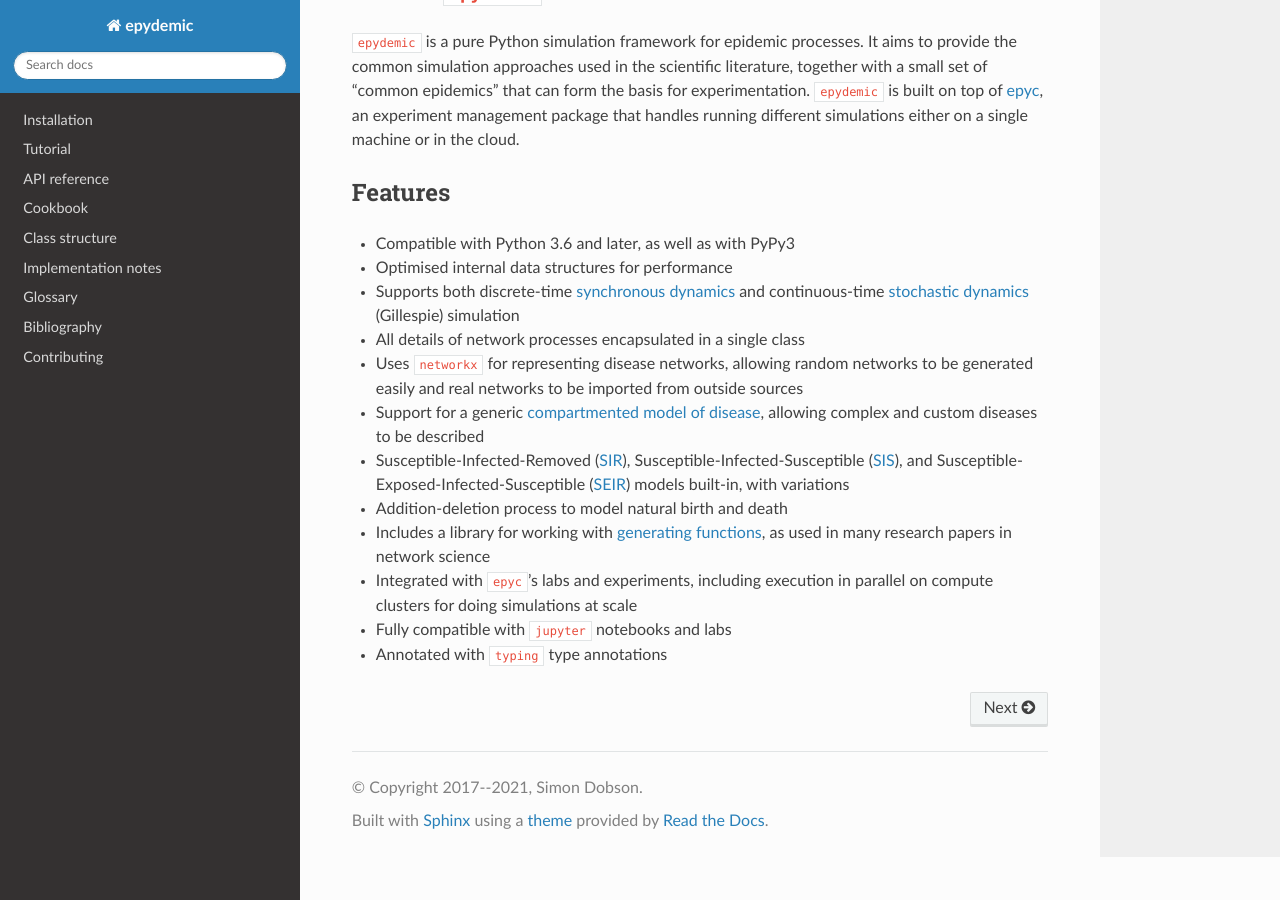
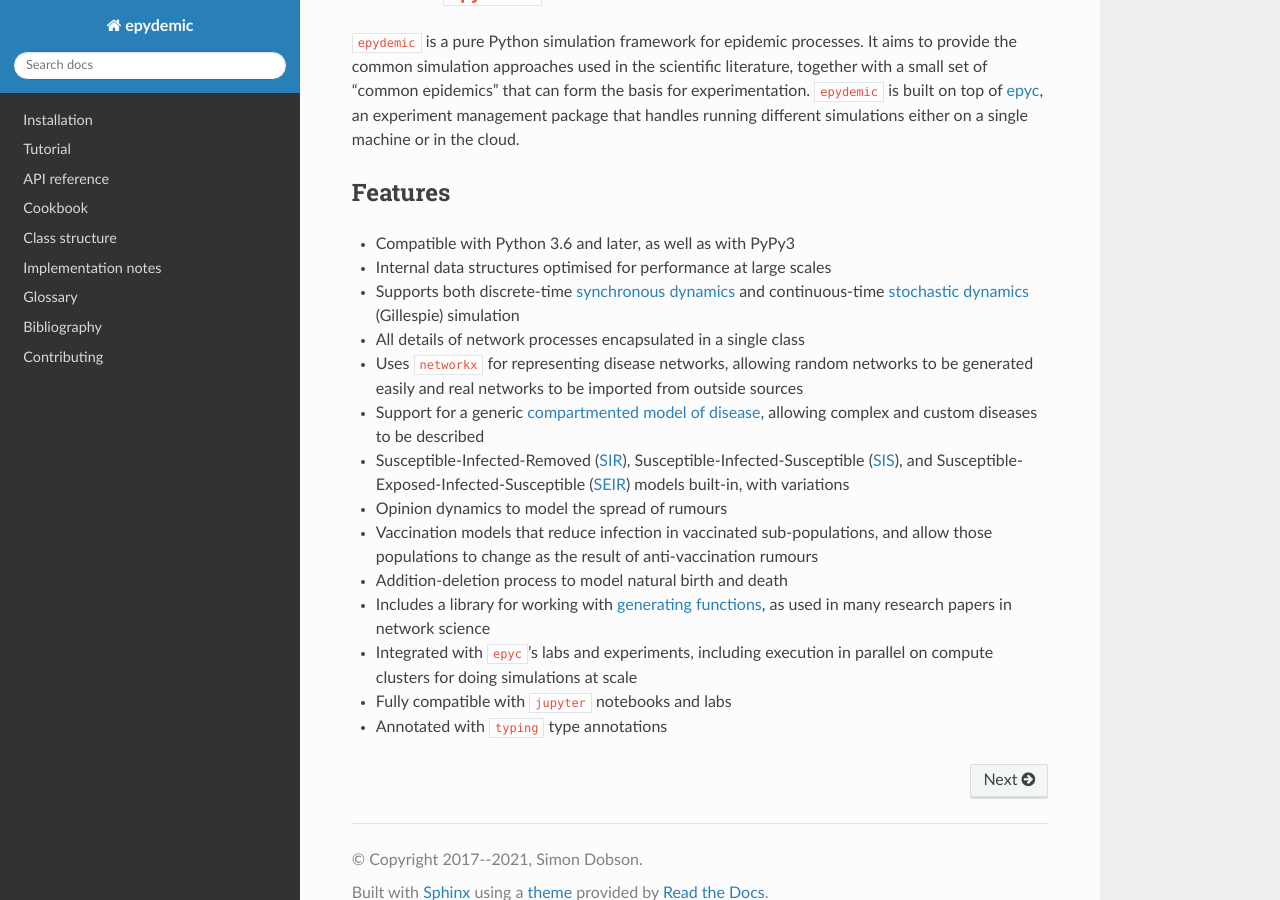
Before and after one commit to simoninireland/epydemic, a Sphinx documentation site: the page built from doc/index.rst, in a window 1280 px wide and 900 px high, scrolled down 889 px. Built offline with Sphinx 7.4.7 and the Read the Docs theme 2.0.0, drawn with Linux system fonts in a browser that asks for light colours.

Commit message:
Added features for opinion and vaccination

```diff
--- a/doc/index.rst
+++ b/doc/index.rst
@@ -63,7 +63,7 @@
 
 * Compatible with Python 3.6 and later, as well as with PyPy3
 
-* Optimised internal data structures for performance
+* Internal data structures optimised for performance at large scales
 
 * Supports both discrete-time :term:`synchronous dynamics` and
   continuous-time :term:`stochastic dynamics` (Gillespie) simulation
@@ -81,6 +81,12 @@
   Susceptible-Infected-Susceptible (:term:`SIS`),
   and Susceptible-Exposed-Infected-Susceptible (:term:`SEIR`)
   models built-in, with variations
+
+* Opinion dynamics to model the spread of rumours
+
+* Vaccination models that reduce infection in vaccinated
+  sub-populations, and allow those populations to change as the result
+  of anti-vaccination rumours
 
 * Addition-deletion process to model natural birth and death
 
```
